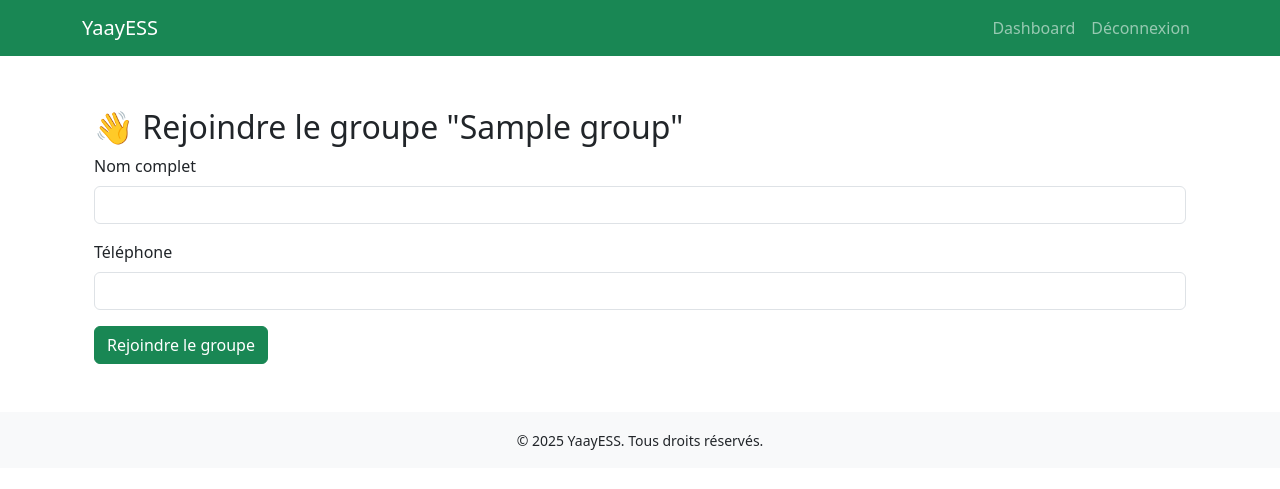
After one commit to Indour61/yaayess-tontine, a Django app: page /rejoindre/00000000-0000-0000-0000-000000000001/ in a window 1280 px wide. The commit adds this page. Shown: the top 489 px of the page. Run offline with Django 5.2, Linux system fonts and the light colour scheme; a user stored in the database is signed in; tables that the repository leaves empty hold one stand-in row (values such as "Sample post"); some libraries are stand-ins or nearby versions.

Commit message:
lien d'inscriptionre ouverture groupe

```diff
--- a/cotisationtontine/models.py
+++ b/cotisationtontine/models.py
@@ -7,7 +7,7 @@ class Group(models.Model):
     nom = models.CharField(max_length=255, verbose_name="Nom du groupe")
     date_creation = models.DateTimeField(auto_now_add=True, verbose_name="Date de création")
     date_reset = models.DateTimeField(null=True, blank=True)
-    last_reset = models.DateTimeField(null=True, blank=True)
+    code_invitation = models.UUIDField(default=uuid.uuid4, unique=True, editable=False)  # 👈 Nouveau champ
     admin = models.ForeignKey(
         settings.AUTH_USER_MODEL,
         on_delete=models.CASCADE,
--- a/cotisationtontine/urls.py
+++ b/cotisationtontine/urls.py
@@ -1,6 +1,8 @@
 from django.urls import path, include
 from rest_framework.routers import DefaultRouter
 from . import views
+from .views import inscription_par_invit
+
 from .views_api import (
     GroupViewSet, GroupMemberViewSet,
     VersementViewSet, ActionLogViewSet
@@ -61,4 +63,6 @@ urlpatterns = [
 
     path('group/<int:group_id>/reset-cycle/', views.reset_cycle_view, name='reset_cycle'),
 
+    path('rejoindre/<uuid:code>/', inscription_par_invit, name='inscription_par_invit')
+
 ]
--- a/cotisationtontine/views.py
+++ b/cotisationtontine/views.py
@@ -653,3 +653,33 @@ def reset_cycle_view(request, group_id):
 def tirage_resultat_view(request, group_id):
     # logiquement, on affiche les résultats ici
     return render(request, 'cotisationtontine/tirage_resultat.html', {'group_id': group_id})
+
+
+from django.shortcuts import get_object_or_404, redirect, render
+from django.contrib import messages
+import random, string
+
+def inscription_par_invit(request, code):
+    group = get_object_or_404(Group, code_invitation=code)
+
+    if request.method == 'POST':
+        nom = request.POST.get('nom')
+        telephone = request.POST.get('telephone')
+
+        if CustomUser.objects.filter(phone=telephone).exists():
+            messages.error(request, "Ce numéro est déjà utilisé.")
+        else:
+            password = ''.join(random.choices(string.ascii_letters + string.digits, k=8))
+            user = CustomUser.objects.create_user(
+                phone=telephone,
+                nom=nom,
+                password=password,
+            )
+            GroupMember.objects.create(
+                group=group,
+                user=user,
+            )
+            messages.success(request, f"Bienvenue dans le groupe {group.nom} ! Vous pouvez maintenant vous connecter.")
+            return redirect('accounts:login')
+
+    return render(request, 'cotisationtontine/inscription_par_invit.html', {'group': group})
--- /dev/null
+++ b/templates/cotisationtontine/inscription_par_invit.html
@@ -0,0 +1,21 @@
+{% extends 'base.html' %}
+
+{% block title %}Inscription - {{ group.nom }}{% endblock %}
+
+{% block content %}
+<div class="container mt-5">
+    <h2>👋 Rejoindre le groupe "{{ group.nom }}"</h2>
+    <form method="post">
+        {% csrf_token %}
+        <div class="mb-3">
+            <label for="nom" class="form-label">Nom complet</label>
+            <input type="text" class="form-control" id="nom" name="nom" required>
+        </div>
+        <div class="mb-3">
+            <label for="telephone" class="form-label">Téléphone</label>
+            <input type="text" class="form-control" id="telephone" name="telephone" required>
+        </div>
+        <button type="submit" class="btn btn-success">Rejoindre le groupe</button>
+    </form>
+</div>
+{% endblock %}
--- a/yaayess/settings.py
+++ b/yaayess/settings.py
@@ -12,6 +12,10 @@ if not firebase_admin._apps:
     cred = credentials.Certificate(FIREBASE_CRED_PATH)
     firebase_admin.initialize_app(cred)
 """
+
+dependencies = [
+    ('cotisationtontine', '0009_alter_group_date_creation'),
+]
 
 
 
```
Also changed, not shown: templates/cotisationtontine/group_detail.html (+12 -0 lines), cotisationtontine/migrations/0001_initial.py, cotisationtontine/migrations/0002_alter_tirage_group.py (deleted), cotisationtontine/migrations/0003_alter_tirage_group.py (deleted), cotisationtontine/migrations/0004_alter_tirage_date_tirage_alter_tirage_gagnant_and_more.py (deleted), cotisationtontine/migrations/0005_group_date_reset.py (deleted), cotisationtontine/migrations/0006_group_last_reset.py (deleted), cotisationtontine/migrations/0007_remove_group_date_reset_group_date_dernier_reset.py (deleted), cotisationtontine/migrations/0008_historiqueaction.py (deleted), cotisationtontine/migrations/0009_rename_date_dernier_reset_group_date_reset.py (deleted).
